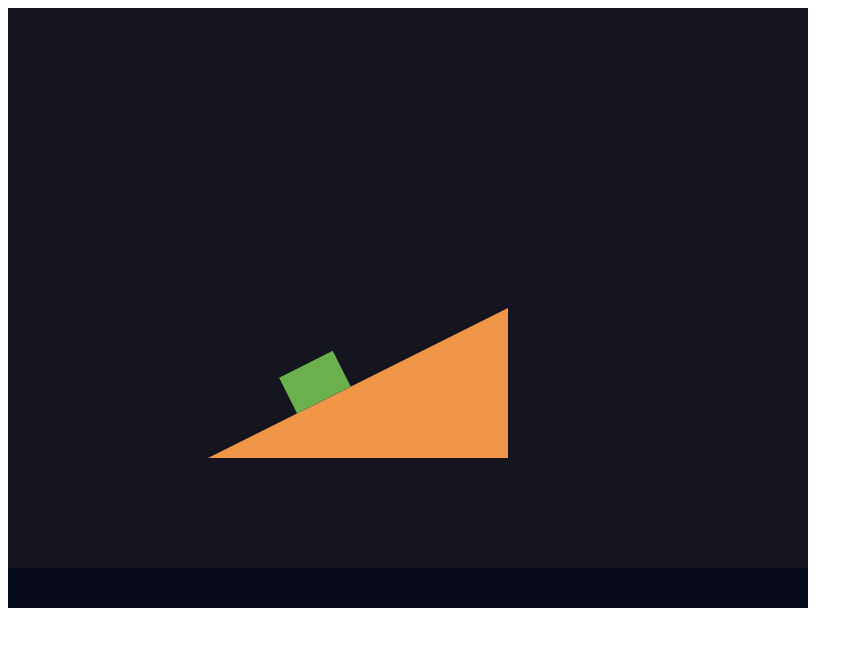
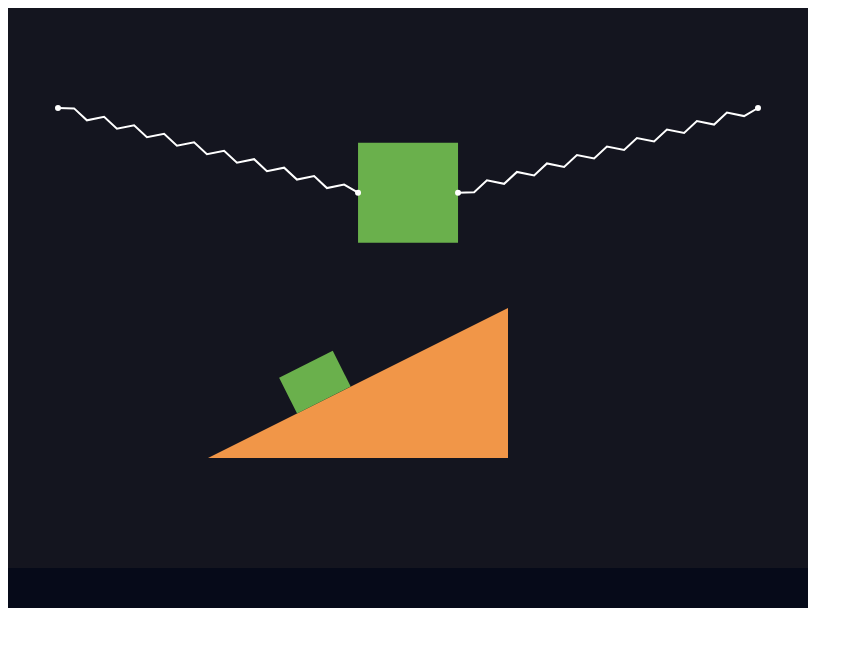
Before and after one commit to ryo24/matter-physics-graphical, a plain HTML site: page index.html in a window 1280 px wide. Shown: the whole page, without its empty margins (0-863 px from the left). Drawn offline with nearby package versions, Linux system fonts and the light colour scheme.

Commit message:
Add Spring sample

```diff
--- a/index.html
+++ b/index.html
@@ -4,9 +4,12 @@
     <meta charset="UTF-8">
     <meta name="viewport" content="width=device-width, initial-scale=1.0">
     <script src="https://cdnjs.cloudflare.com/ajax/libs/matter-js/0.17.1/matter.min.js"></script>
+    <script src="https://code.jquery.com/jquery-3.2.1.min.js"></script>
     <title>Document</title>
 </head>
 <body>
     <script src="script.js"></script>
+    <p class="coordinate"></p>
+    <p class="target"></p>
 </body>
 </html>
--- a/script.js
+++ b/script.js
@@ -5,7 +5,9 @@ const Engine = Matter.Engine,
       Bodies = Matter.Bodies,
       Mouse = Matter.Mouse,
       MouseConstraint = Matter.MouseConstraint,
-      Runner = Matter.Runner;
+      Runner = Matter.Runner,
+      Constraint = Matter.Constraint,
+      Events = Matter.Events;
 
 // エンジンを作成
 const engine = Engine.create();
@@ -83,6 +85,29 @@ const box = Bodies.rectangle(400, 300, 60, 40, { // サイズを変更
 // すべてのボディをワールドに追加
 World.add(world, [ground, slope, box]);
 
+
+// 正方形と2本のバネ接続（正方形の表面と空間点の接続）【⑥】
+const boundSquare = Bodies.rectangle(400, 150, 100, 100,{
+    render: {
+        fillStyle: '#6ab04c'
+    }
+});
+
+const constraint2Left = Constraint.create({
+    pointA: { x: 50, y: 100 },
+    bodyB: boundSquare,
+    pointB: { x: -50, y: 0 },
+    stiffness: 0.01
+  });
+const constraint2Right = Constraint.create({
+    pointA: { x: 750, y: 100 },
+    bodyB: boundSquare,
+    pointB: { x: 50, y: 0 },
+    stiffness: 0.01
+});
+World.add(world, [boundSquare, constraint2Left, constraint2Right]);
+
+
 // エンジンを実行
 Engine.run(engine);
 
@@ -91,3 +116,12 @@ Render.lookAt(render, {
     min: { x: 0, y: 0 },
     max: { x: 800, y: 600 }
 });
+
+
+
+// mousemoveイベントを設定してマウスの座標、ドラッグ対象を表示する【④】
+Events.on(mouseConstraint, 'mousemove', e => {
+    $('p.coordinate').text(`X: ${e.mouse.position.x} Y: ${e.mouse.position.y}`);
+    const label = mouseConstraint.body ? mouseConstraint.body.label : '';
+    $('p.target').text(`Dragging ${label}`);
+  });
```
